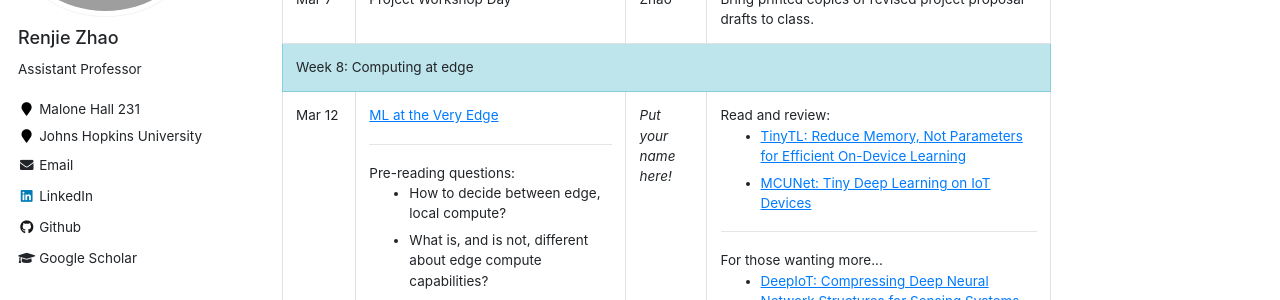
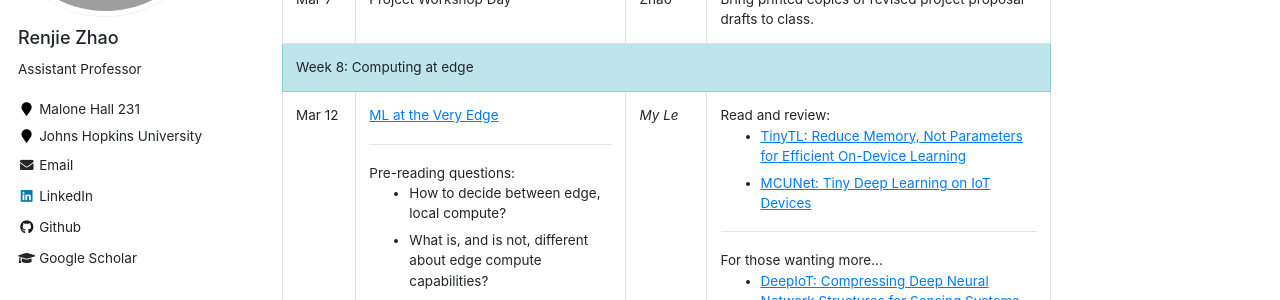
Before and after one commit to mle0108/RenjieZhao.github.io, a Jekyll site: the page built from _teaching/2024-spring-716.md, in a window 1280 px wide and 900 px high, scrolled down 9062 px. Shown: the part 153-453 px from the top of the window. Built offline with Jekyll 4.4.1, drawn with Linux system fonts in a browser that asks for light colours.

Commit message:
Update discussion lead (My Le)

```diff
--- a/_teaching/2024-spring-716.md
+++ b/_teaching/2024-spring-716.md
@@ -660,7 +660,7 @@ The project will have three milestones:
         <li>How to manage whole ML systems (training, execution, updates)?</li>
       </ul>
       </td>
-      <td><i>Put your name here!</i></td>
+      <td><i>My Le</i></td>
       <td>
         Read and review:
         <ul>
```
